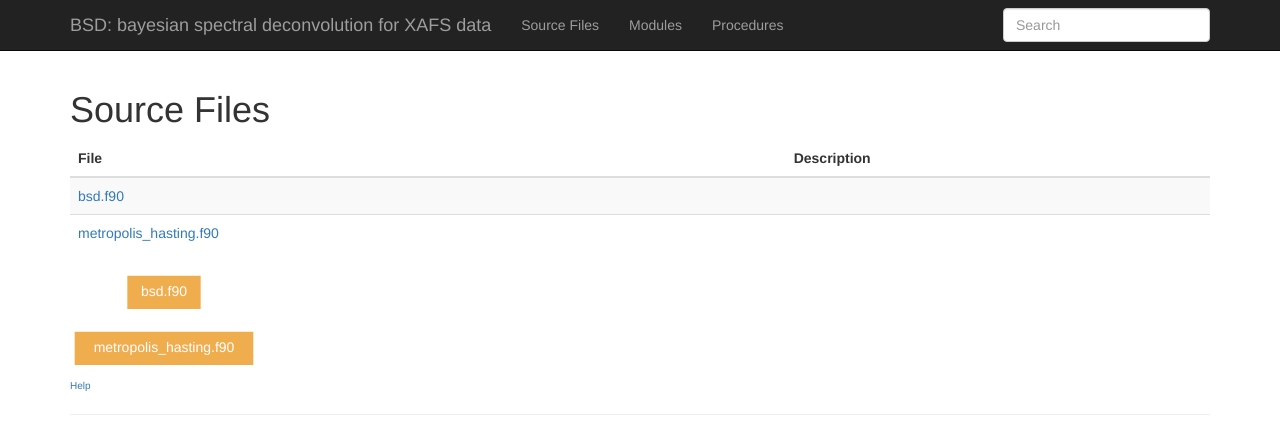
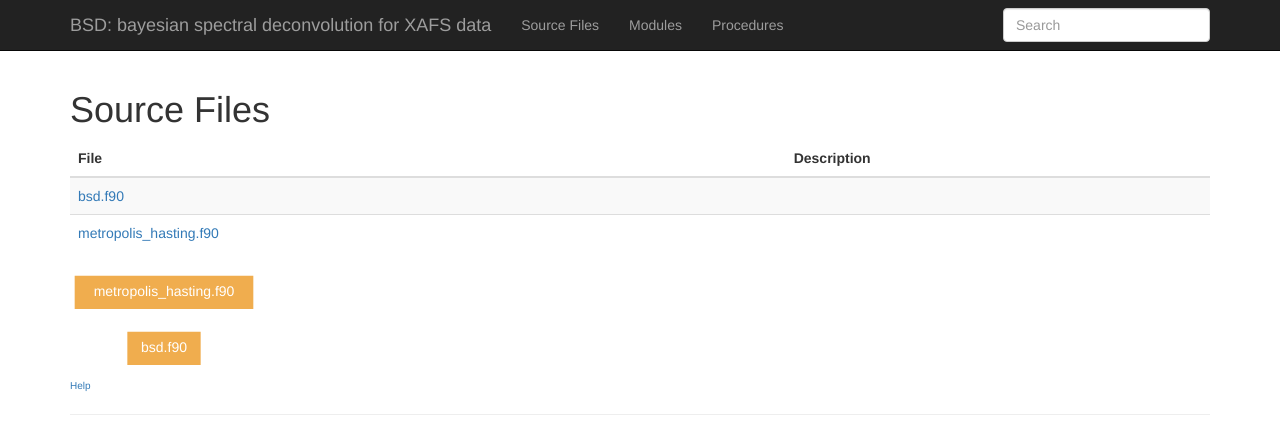
Before and after one commit to toya42/bsd, a plain HTML site: page lists/files.html in a window 1280 px wide. Shown: the top 432 px of the page. Drawn offline with nearby package versions, Linux system fonts and the light colour scheme; some packages are replaced by stand-ins of ours.

Commit message:
Deploying to gh-pages from @ toya42/bsd@10428aa758bc8c9da25931f55b0b3fa9000e947e 🚀

```diff
--- a/lists/files.html
+++ b/lists/files.html
@@ -94,21 +94,21 @@
 <g id="file~~graph~~FileGraph" class="graph" transform="scale(1 1) rotate(0) translate(4 70)">
 <title>file~~graph~~FileGraph</title>
 <polygon fill="white" stroke="transparent" points="-4,4 -4,-70 137,-70 137,4 -4,4"/>
-<!-- sourcefile~metropolis_hasting.f90 -->
+<!-- sourcefile~bsd.f90 -->
 <g id="file~~graph~~FileGraph_node1" class="node">
-<title>sourcefile~metropolis_hasting.f90</title>
-<g id="a_file~~graph~~FileGraph_node1"><a xlink:href=".././sourcefile/metropolis_hasting.f90.html" xlink:title="metropolis_hasting.f90">
-<polygon fill="#f0ad4e" stroke="#f0ad4e" points="133,-24 0,-24 0,0 133,0 133,-24"/>
-<text text-anchor="middle" x="66.5" y="-9.6" font-family="Helvetica,sans-Serif" font-size="10.50" fill="white">metropolis_hasting.f90</text>
+<title>sourcefile~bsd.f90</title>
+<g id="a_file~~graph~~FileGraph_node1"><a xlink:href=".././sourcefile/bsd.f90.html" xlink:title="bsd.f90">
+<polygon fill="#f0ad4e" stroke="#f0ad4e" points="93.5,-24 39.5,-24 39.5,0 93.5,0 93.5,-24"/>
+<text text-anchor="middle" x="66.5" y="-9.6" font-family="Helvetica,sans-Serif" font-size="10.50" fill="white">bsd.f90</text>
 </a>
 </g>
 </g>
-<!-- sourcefile~bsd.f90 -->
+<!-- sourcefile~metropolis_hasting.f90 -->
 <g id="file~~graph~~FileGraph_node2" class="node">
-<title>sourcefile~bsd.f90</title>
-<g id="a_file~~graph~~FileGraph_node2"><a xlink:href=".././sourcefile/bsd.f90.html" xlink:title="bsd.f90">
-<polygon fill="#f0ad4e" stroke="#f0ad4e" points="93.5,-66 39.5,-66 39.5,-42 93.5,-42 93.5,-66"/>
-<text text-anchor="middle" x="66.5" y="-51.6" font-family="Helvetica,sans-Serif" font-size="10.50" fill="white">bsd.f90</text>
+<title>sourcefile~metropolis_hasting.f90</title>
+<g id="a_file~~graph~~FileGraph_node2"><a xlink:href=".././sourcefile/metropolis_hasting.f90.html" xlink:title="metropolis_hasting.f90">
+<polygon fill="#f0ad4e" stroke="#f0ad4e" points="133,-66 0,-66 0,-42 133,-42 133,-66"/>
+<text text-anchor="middle" x="66.5" y="-51.6" font-family="Helvetica,sans-Serif" font-size="10.50" fill="white">metropolis_hasting.f90</text>
 </a>
 </g>
 </g>
```
